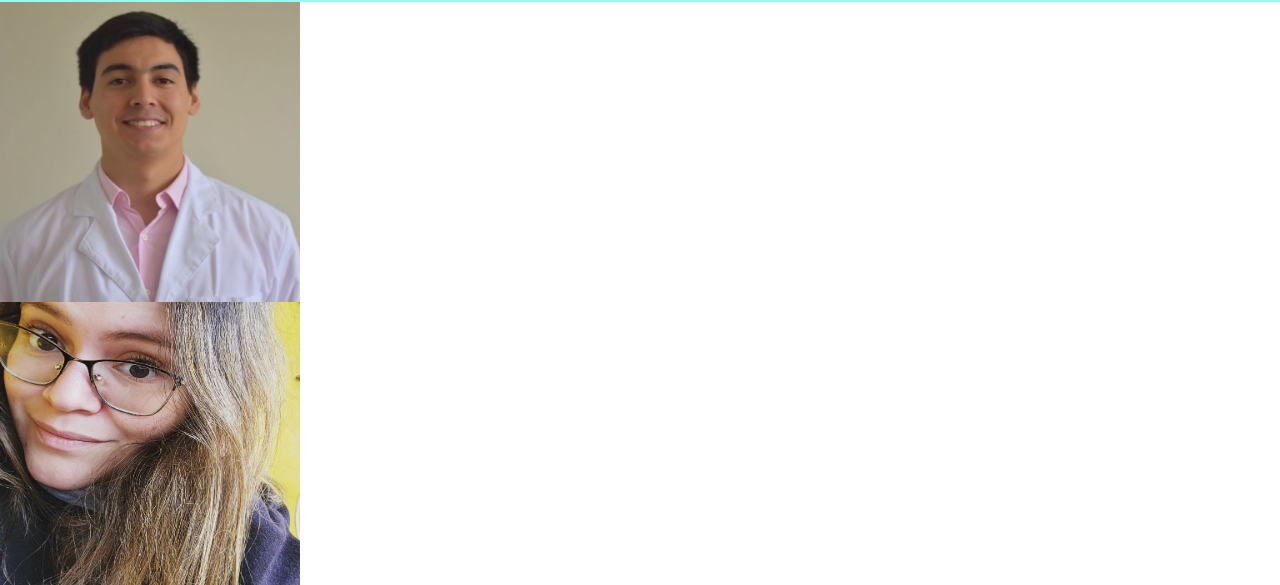
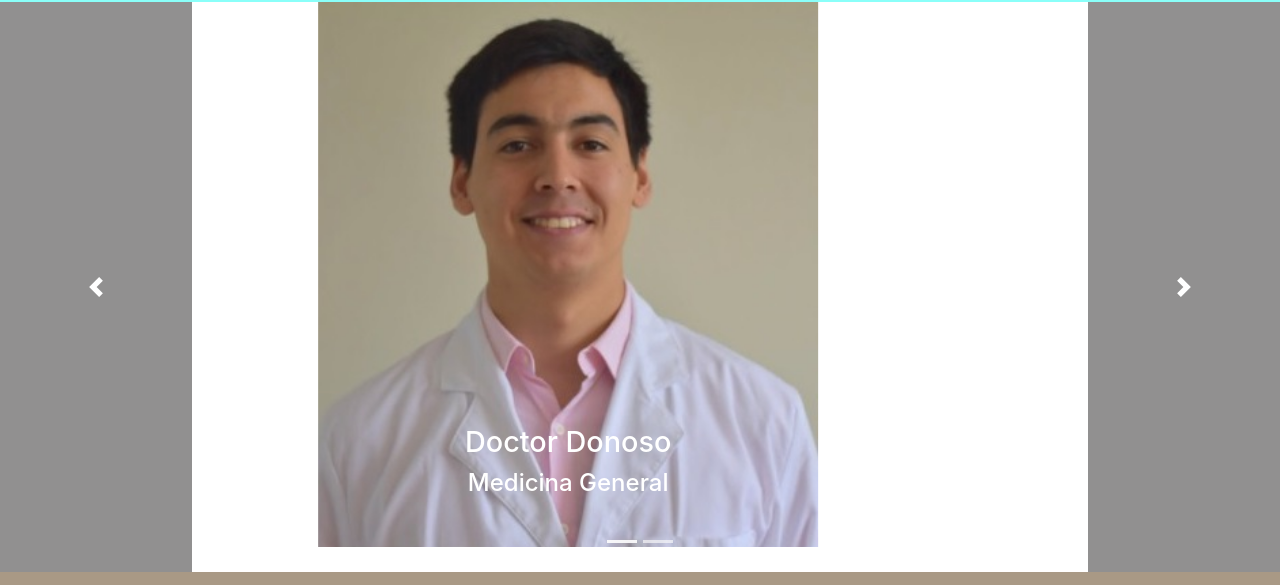
Before and after one commit to matiasanguita/Proyecto_Coderhouse, a website: page pages/medicina.html in a window 1280 px wide. Shown: the part 107-692 px from the top of the page. Drawn offline with nearby package versions, Linux system fonts and the light colour scheme; a web font is replaced by a local one.

Commit message:
arregle la pagina de medicina, ahora el carrusel funciona mejor

```diff
--- a/pages/medicina.html
+++ b/pages/medicina.html
@@ -7,11 +7,11 @@
     <link href="https://cdn.jsdelivr.net/npm/bootstrap@5.3.2/dist/css/bootstrap.min.css" rel="stylesheet"
         integrity="sha384-T3c6CoIi6uLrA9TneNEoa7RxnatzjcDSCmG1MXxSR1GAsXEV/Dwwykc2MPK8M2HN" crossorigin="anonymous">
     <link href="https://stackpath.bootstrapcdn.com/bootstrap/4.5.2/css/bootstrap.min.css" rel="stylesheet">
-    <link rel="stylesheet" href="./../css/main.css">
+
     <link rel="preconnect" href="https://fonts.googleapis.com">
     <link rel="preconnect" href="https://fonts.gstatic.com" crossorigin>
     <link href="https://fonts.googleapis.com/css2?family=Encode+Sans+Expanded:wght@100;200;300;400;500;600;700;800;900&family=Roboto:ital,wght@0,100;0,300;0,400;0,500;0,700;0,900;1,100;1,300;1,400;1,500;1,700;1,900&display=swap" rel="stylesheet">
-
+    <link rel="stylesheet" href="./../css/main.css">
 </head>
 <body>
     <header class="header">
@@ -35,19 +35,6 @@
     </header>
 
     <main class="medicina_carrusel">
-
-
-
-        <div class="carrusel">
-            <div class="imagen activa">
-                <img src="./../assets/img/doctor_donoso.jpg" alt="Imagen 1">
-            </div>
-            <div class="imagen">
-                <img src="./../assets/img/doctora_solis.jpg" alt="Imagen 2">
-            </div>
-        </div>
-
-<!--
             <div id="carouselExampleIndicators" class="carousel slide" data-ride="carousel">
                 <ol class="carousel-indicators">
                     <li data-target="#carouselExampleIndicators" data-slide-to="0" class="active"></li>
@@ -55,14 +42,18 @@
                 </ol>
                 <div class="carousel-inner">
                     <div class="carousel-item active">
-                        <img src="./../assets/img/doctor_donoso.jpg" class="d-block w-100" alt="First slide">
+                            <div class="imagen-container">
+                                <img src="./../assets/img/doctor_donoso.jpg" class="d-block w-100" alt="First slide">
+                            </div>
                         <div class="carousel-caption d-md-block">
                             <h4>Doctor Donoso</h5>
                             <h5>Medicina General</h3>
                         </div>
                     </div>
                     <div class="carousel-item">
-                        <img src="./../assets/img/doctora_solis.jpg" class="d-block w-100" alt="Second slide">
+                        <div class="imagen-container">
+                            <img src="./../assets/img/doctora_solis.jpg" class="d-block w-100" alt="Second slide">
+                        </div>
                         <div class="carousel-caption d-md-block">
                             <h4>Doctora Solis</h5>
                             <h5>Medicina General</h4>
@@ -77,7 +68,7 @@
                     <span class="carousel-control-next-icon" aria-hidden="true"></span>
                     <span class="sr-only">Next</span>
                 </a>
-            </div> -->
+            </div>
 
 
     </main>
@@ -104,10 +95,10 @@
 </footer>
 
 
-<!-- <script src="https://code.jquery.com/jquery-3.5.1.slim.min.js"></script>
+<script src="https://code.jquery.com/jquery-3.5.1.slim.min.js"></script>
 <script src="https://cdn.jsdelivr.net/npm/@popperjs/core@2.5.3/dist/umd/popper.min.js"></script>
-<script src="https://stackpath.bootstrapcdn.com/bootstrap/4.5.2/js/bootstrap.min.js"></script> -->
+<script src="https://stackpath.bootstrapcdn.com/bootstrap/4.5.2/js/bootstrap.min.js"></script>
 
-<script src="./../scripts/carrusel_prueba.js"></script>
+
 
 </html>
--- a/scss/main.scss
+++ b/scss/main.scss
@@ -7,6 +7,7 @@
 @import "./pages/contacto";
 @import "./pages/kinesiologia";
 @import "./pages/medicina";
+@import "./pages/psicologia";
 @import "./pages/index";
 
 
--- a/scss/pages/_medicina.scss
+++ b/scss/pages/_medicina.scss
@@ -1,19 +1,26 @@
-main
+.medicina_carrusel
 {
-    .carrusel
+    .imagen-container {
+        max-height: 600px;
+        max-width: 500px;
+        margin: 0 auto;
+    }
+    .carousel-control-prev
     {
-        width: 100%;
-        display: flex;
-        overflow: hidden;
-
-        .imagen {
-            flex: 0 0 100%;
-            transition: transform 0.5s ease;
-
-            img {
-                width: 100%;
-                height: auto;
-            }
+        background-color: rgb(37, 35, 35);
+        .carousel-control-prev-icon
+        {
+            background-color: rgb(37, 35, 35);
         }
     }
+
+    .carousel-control-next
+    {
+        background-color: rgb(37, 35, 35);
+        .carousel-control-next-icon
+        {
+            background-color: rgb(37, 35, 35);
+        }
+    }
+
 }
```
Also changed, not shown: css/main.css, scss/pages/_psicologia.scss (added), 1 other file.
